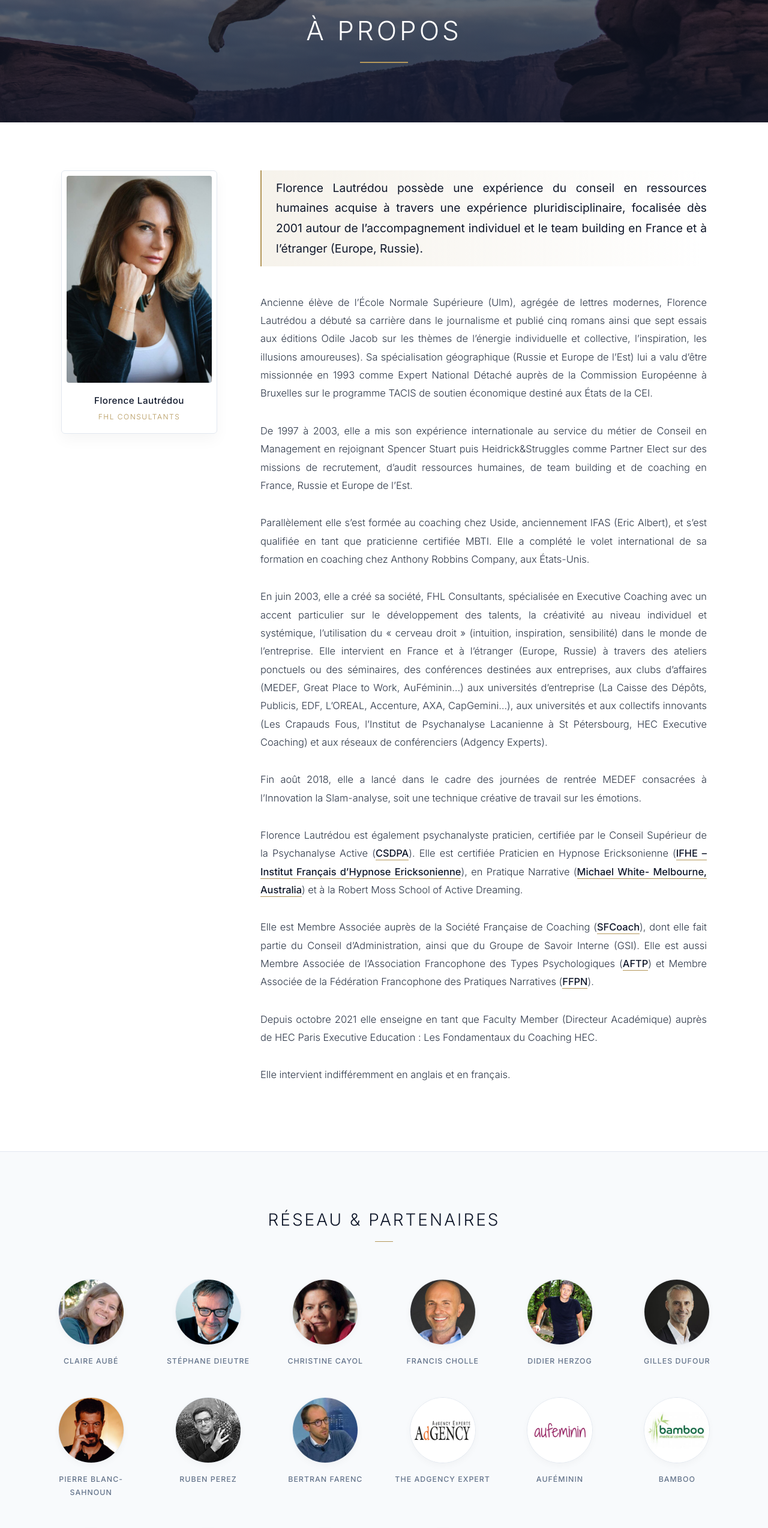
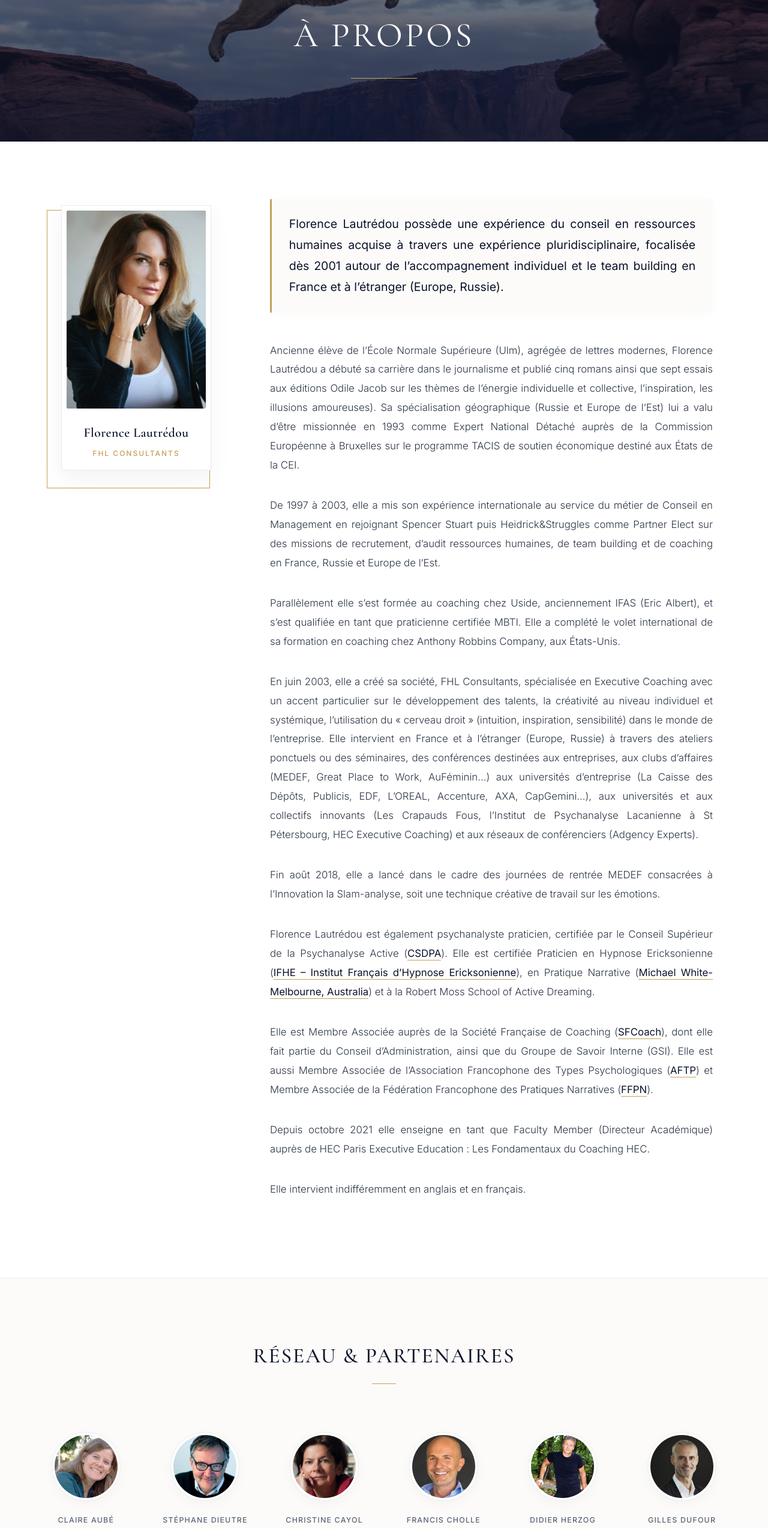
Before and after one commit to rencfa/fhl, a plain HTML site: page index.html in a window 1280 px wide. Shown: the part 100-2647 px from the top of the page at 60% size. Drawn offline with nearby package versions, Linux system fonts and the light colour scheme.

Commit message:
Add files via upload

```diff
--- a/index.html
+++ b/index.html
@@ -4,15 +4,21 @@
     <meta charset="UTF-8">
     <meta name="viewport" content="width=device-width, initial-scale=1.0">
     <title>À propos - Florence Lautrédou - FHL Consultants</title>
-    <link href="https://fonts.googleapis.com/css2?family=Inter:wght@300;400;500;600&display=swap" rel="stylesheet">
+
+    <!-- Typographies de prestige : Cormorant Garamond (Serif Establishment) + Inter (Sans-serif épuré) -->
+    <link rel="preconnect" href="https://fonts.googleapis.com">
+    <link rel="preconnect" href="https://fonts.gstatic.com" crossorigin>
+    <link href="https://fonts.googleapis.com/css2?family=Cormorant+Garamond:ital,wght@0,400;0,500;0,600;1,400&family=Inter:wght@300;400;500&display=swap" rel="stylesheet">
+
     <style>
         :root {
-            --navy-deep: #0f172a;
-            --dark-grey: #2d3748;
-            --accent-gold: #b4975a;
-            --accent-gold-light: rgba(180, 151, 90, 0.12);
-            --bg-light: #f8fafc;
-            --border-color: #e2e8f0;
+            --navy-dark: #0b132b;
+            --navy-slate: #1c2541;
+            --text-main: #2b3545;
+            --gold-accent: #c5a059;
+            --gold-light: rgba(197, 160, 89, 0.12);
+            --bg-offwhite: #fcfbf9;
+            --border-light: #e8ecef;
         }
 
         * {
@@ -24,206 +30,220 @@
         body {
             font-family: 'Inter', sans-serif;
             font-weight: 300;
-            color: var(--dark-grey);
+            color: var(--text-main);
             background-color: #ffffff;
-            line-height: 1.85;
+            line-height: 1.9;
             -webkit-font-smoothing: antialiased;
         }
 
-        @keyframes fadeIn {
-            from { opacity: 0; transform: translateY(15px); }
-            to { opacity: 1; transform: translateY(0); }
-        }
-
-        /* Hero Section */
+        /* --- HERO HEADER EDITION LUXE --- */
         .hero {
-            background-image: linear-gradient(to bottom, rgba(15, 23, 42, 0.45), rgba(15, 23, 42, 0.8)), url('FHL-APropos-short.jpg');
+            position: relative;
+            background: linear-gradient(180deg, rgba(11, 19, 43, 0.4) 0%, rgba(11, 19, 43, 0.78) 100%), url('FHL-APropos-short.jpg');
             background-size: cover;
             background-position: center;
             background-attachment: fixed;
-            height: 38vh;
-            min-height: 280px;
+            height: 42vh;
+            min-height: 320px;
             display: flex;
             align-items: center;
             justify-content: center;
             color: #ffffff;
             text-align: center;
+            overflow: hidden;
+        }
+
+        .hero-content {
+            position: relative;
+            z-index: 2;
         }
 
         .hero h1 {
-            font-size: 2.75rem;
-            font-weight: 300;
-            letter-spacing: 5px;
+            font-family: 'Cormorant Garamond', serif;
+            font-size: 3.6rem;
+            font-weight: 400;
+            letter-spacing: 4px;
             text-transform: uppercase;
-            animation: fadeIn 0.8s ease-out;
-            position: relative;
+            margin-bottom: 0.5rem;
         }
 
-        .hero h1::after {
-            content: '';
-            position: absolute;
-            bottom: -12px;
-            left: 50%;
-            transform: translateX(-50%);
-            width: 45px;
-            height: 2px;
-            background-color: var(--accent-gold);
-            transition: width 0.3s ease;
+        .hero-divider {
+            width: 60px;
+            height: 1px;
+            background: var(--gold-accent);
+            margin: 1rem auto 0 auto;
+            transition: width 0.4s ease;
         }
 
-        .hero:hover h1::after {
-            width: 80px;
+        .hero:hover .hero-divider {
+            width: 110px;
         }
 
-        /* Container principal */
-        .container {
-            max-width: 1140px;
+        /* --- LAYOUT PRINCIPAL --- */
+        .main-wrapper {
+            max-width: 1160px;
             margin: 0 auto;
-            padding: 5rem 2rem;
-            animation: fadeIn 1s ease-out;
+            padding: 6rem 2rem;
         }
 
-        /* Layout Bio */
         .bio-grid {
             display: grid;
-            grid-template-columns: 260px 1fr;
-            gap: 4.5rem;
+            grid-template-columns: 270px 1fr;
+            gap: 5.5rem;
             align-items: start;
         }
 
-        .bio-sidebar {
+        /* --- PORTRAIT CARD (EFET CADRE SUPERPOSÉ "WHAOU") --- */
+        .sticky-sidebar {
             position: sticky;
             top: 4rem;
         }
 
-        .portrait-card {
+        .portrait-frame {
             position: relative;
+            padding: 10px;
             background: #ffffff;
-            border-radius: 6px;
-            padding: 8px;
-            border: 1px solid var(--border-color);
-            box-shadow: 0 10px 25px rgba(0,0,0,0.04);
-            transition: transform 0.4s ease, box-shadow 0.4s ease;
         }
 
-        .portrait-card:hover {
-            transform: translateY(-4px);
-            box-shadow: 0 18px 35px rgba(0,0,0,0.08);
+        /* Cadre doré arrière-plan */
+        .portrait-frame::before {
+            content: '';
+            position: absolute;
+            top: 18px;
+            left: -14px;
+            width: 100%;
+            height: 100%;
+            border: 1px solid var(--gold-accent);
+            z-index: 0;
+            transition: transform 0.4s cubic-bezier(0.16, 1, 0.3, 1);
         }
 
-        .portrait-card img {
+        .portrait-frame:hover::before {
+            transform: translate(6px, -6px);
+        }
+
+        .portrait-inner {
+            position: relative;
+            z-index: 1;
+            background: #ffffff;
+            border: 1px solid var(--border-light);
+            box-shadow: 0 15px 35px rgba(0, 0, 0, 0.05);
+            padding: 8px;
+        }
+
+        .portrait-inner img {
             width: 100%;
             height: auto;
             display: block;
-            border-radius: 4px;
+            border-radius: 2px;
         }
 
-        .portrait-info {
-            padding: 1rem 0.5rem 0.5rem 0.5rem;
+        .portrait-meta {
             text-align: center;
+            padding: 1.2rem 0.5rem 0.5rem 0.5rem;
         }
 
         .portrait-name {
-            font-size: 0.95rem;
-            font-weight: 500;
-            color: var(--navy-deep);
+            font-family: 'Cormorant Garamond', serif;
+            font-size: 1.35rem;
+            font-weight: 600;
+            color: var(--navy-dark);
             letter-spacing: 0.5px;
         }
 
-        .portrait-role {
+        .portrait-title {
             font-size: 0.75rem;
-            color: var(--accent-gold);
+            font-weight: 500;
+            color: var(--gold-accent);
             text-transform: uppercase;
-            letter-spacing: 1.5px;
-            margin-top: 2px;
+            letter-spacing: 2px;
+            margin-top: 3px;
         }
 
-        /* Contenu Texte */
-        .bio-content {
-            max-width: 780px;
+        /* --- TEXTE BIO --- */
+        .bio-body {
+            max-width: 760px;
         }
 
-        .bio-content p {
+        .bio-body p {
             margin-top: 0;
-            margin-bottom: 2rem;
-            font-size: 1.025rem;
+            margin-bottom: 2.2rem;
+            font-size: 1.05rem;
             text-align: justify;
-            color: var(--dark-grey);
+            color: var(--text-main);
         }
 
-        .bio-content p.lead {
-            font-size: 1.2rem;
-            line-height: 1.75;
+        /* Chapeau Editorial */
+        .bio-body p.lead {
+            font-family: 'Inter', sans-serif;
+            font-size: 1.22rem;
+            line-height: 1.8;
             font-weight: 400;
-            color: var(--navy-deep);
-            margin-bottom: 2.8rem;
-            padding-left: 1.5rem;
-            border-left: 2px solid var(--accent-gold);
-            background: linear-gradient(to right, var(--accent-gold-light), transparent);
-            padding-top: 0.8rem;
-            padding-bottom: 0.8rem;
-            border-radius: 0 4px 4px 0;
+            color: var(--navy-dark);
+            margin-bottom: 3rem;
+            padding: 1.5rem 1.8rem;
+            background-color: var(--bg-offwhite);
+            border-left: 3px solid var(--gold-accent);
+            box-shadow: 0 4px 20px rgba(0,0,0,0.02);
         }
 
-        .bio-content a {
-            color: var(--navy-deep);
-            font-weight: 500;
+        /* Animation des liens hypertexte (Trait étirable au survol) */
+        .bio-body a {
+            color: var(--navy-dark);
+            font-weight: 400;
             text-decoration: none;
-            border-bottom: 1px solid var(--accent-gold);
-            padding-bottom: 1px;
-            transition: all 0.25s ease;
+            position: relative;
+            padding-bottom: 2px;
+            background: linear-gradient(to right, var(--gold-accent), var(--gold-accent)) no-repeat right bottom;
+            background-size: 100% 1px;
+            transition: background-size 0.35s ease, color 0.25s ease;
         }
 
-        .bio-content a:hover {
-            color: var(--accent-gold);
-            background-color: var(--accent-gold-light);
-            border-bottom-color: var(--navy-deep);
+        .bio-body a:hover {
+            color: var(--gold-accent);
+            background-position: left bottom;
+            background-size: 100% 2px;
         }
 
-        /* Section Partenaires */
-        .partners-section {
-            background-color: var(--bg-light);
-            padding: 5.5rem 2rem 7rem 2rem;
-            border-top: 1px solid var(--border-color);
+        /* --- SECTION PARTENAIRES --- */
+        .partners-wrapper {
+            background-color: var(--bg-offwhite);
+            padding: 6rem 2rem 8rem 2rem;
+            border-top: 1px solid var(--border-light);
         }
 
         .partners-header {
             text-align: center;
-            margin-bottom: 4.5rem;
+            margin-bottom: 5rem;
         }
 
         .partners-header h2 {
-            color: var(--navy-deep);
-            font-size: 1.75rem;
-            font-weight: 300;
+            font-family: 'Cormorant Garamond', serif;
+            font-size: 2.2rem;
+            font-weight: 500;
+            color: var(--navy-dark);
+            letter-spacing: 2px;
             text-transform: uppercase;
-            letter-spacing: 3px;
-            position: relative;
-            display: inline-block;
         }
 
-        .partners-header h2::after {
-            content: '';
-            position: absolute;
-            bottom: -10px;
-            left: 50%;
-            transform: translateX(-50%);
-            width: 30px;
+        .partners-header-line {
+            width: 40px;
             height: 1px;
-            background-color: var(--accent-gold);
+            background-color: var(--gold-accent);
+            margin: 0.8rem auto 0 auto;
         }
 
         .partners-grid {
-            max-width: 1140px;
+            max-width: 1160px;
             margin: 0 auto;
             display: grid;
             grid-template-columns: repeat(auto-fill, minmax(150px, 1fr));
-            gap: 3rem 2rem;
+            gap: 3.5rem 2rem;
             align-items: start;
             justify-items: center;
         }
 
-        .partner-item {
+        .partner-card {
             display: flex;
             flex-direction: column;
             align-items: center;
@@ -232,93 +252,113 @@
             cursor: pointer;
         }
 
-        .partner-image-wrapper {
-            width: 110px;
-            height: 110px;
+        .partner-avatar {
+            position: relative;
+            width: 115px;
+            height: 115px;
             border-radius: 50%;
-            overflow: hidden;
-            background-color: #ffffff;
-            border: 1px solid var(--border-color);
-            box-shadow: 0 4px 12px rgba(0,0,0,0.03);
-            margin-bottom: 1rem;
-            transition: transform 0.35s cubic-bezier(0.16, 1, 0.3, 1), box-shadow 0.35s ease, border-color 0.35s ease;
+            padding: 4px;
+            background: #ffffff;
+            border: 1px solid var(--border-light);
+            margin-bottom: 1.2rem;
+            box-shadow: 0 6px 18px rgba(0,0,0,0.03);
+            transition: all 0.4s cubic-bezier(0.16, 1, 0.3, 1);
         }
 
-        .partner-image-wrapper img {
+        .partner-avatar img {
             width: 100%;
             height: 100%;
+            border-radius: 50%;
             object-fit: cover;
+            display: block;
         }
 
-        .partner-name {
+        .partner-label {
             font-size: 0.775rem;
             font-weight: 500;
-            color: #64748b;
+            color: #5a6578;
             text-transform: uppercase;
-            letter-spacing: 1px;
+            letter-spacing: 1.2px;
             transition: color 0.3s ease;
         }
 
-        .partner-item:hover .partner-image-wrapper {
-            transform: scale(1.08) translateY(-4px);
-            box-shadow: 0 14px 28px rgba(15, 23, 42, 0.08);
-            border-color: var(--accent-gold);
+        /* Micro-interactions Partenaires */
+        .partner-card:hover .partner-avatar {
+            transform: scale(1.08) translateY(-6px);
+            border-color: var(--gold-accent);
+            box-shadow: 0 16px 32px rgba(11, 19, 43, 0.1);
         }
 
-        .partner-item:hover .partner-name {
-            color: var(--navy-deep);
+        .partner-card:hover .partner-label {
+            color: var(--navy-dark);
         }
 
+        /* --- RESPONSIVE --- */
         @media (max-width: 900px) {
             .bio-grid {
                 grid-template-columns: 1fr;
-                gap: 3rem;
+                gap: 4rem;
             }
 
-            .bio-sidebar {
+            .sticky-sidebar {
                 position: relative;
                 top: 0;
-                max-width: 240px;
+                max-width: 250px;
                 margin: 0 auto;
             }
 
             .hero h1 {
-                font-size: 2.2rem;
+                font-size: 2.6rem;
             }
         }
 
         @media (max-width: 500px) {
             .partners-grid {
                 grid-template-columns: repeat(auto-fill, minmax(120px, 1fr));
-                gap: 2rem 1rem;
+                gap: 2.5rem 1rem;
             }
 
-            .partner-image-wrapper {
-                width: 90px;
-                height: 90px;
+            .partner-avatar {
+                width: 95px;
+                height: 95px;
+            }
+
+            .bio-body p.lead {
+                font-size: 1.1rem;
+                padding: 1.2rem;
             }
         }
     </style>
 </head>
 <body>
 
+    <!-- Header / Hero -->
     <header class="hero">
-        <h1>À propos</h1>
+        <div class="hero-content">
+            <h1>À propos</h1>
+            <div class="hero-divider"></div>
+        </div>
     </header>
 
-    <main class="container">
+    <!-- Content Area -->
+    <main class="main-wrapper">
         <section class="bio-grid">
-            <aside class="bio-sidebar">
-                <div class="portrait-card">
-                    <img src="Florence-1.jpeg" alt="Florence Lautrédou">
-                    <div class="portrait-info">
-                        <div class="portrait-name">Florence Lautrédou</div>
-                        <div class="portrait-role">FHL Consultants</div>
+
+            <!-- Sidebar Sticky (Portrait avec double cadre Or) -->
+            <aside class="sticky-sidebar">
+                <div class="portrait-frame">
+                    <div class="portrait-inner">
+                        <img src="Florence-1.jpeg" alt="Florence Lautrédou">
+                        <div class="portrait-meta">
+                            <div class="portrait-name">Florence Lautrédou</div>
+                            <div class="portrait-title">FHL Consultants</div>
+                        </div>
                     </div>
                 </div>
             </aside>
 
-            <div class="bio-content">
+            <!-- Texte Original Intégral -->
+            <article class="bio-body">
                 <p class="lead">Florence Lautrédou possède une expérience du conseil en ressources humaines acquise à travers une expérience pluridisciplinaire, focalisée dès 2001 autour de l’accompagnement individuel et le team building en France et à l’étranger (Europe, Russie).</p>
 
                 <p>Ancienne élève de l’École Normale Supérieure (Ulm), agrégée de lettres modernes, Florence Lautrédou a débuté sa carrière dans le journalisme et publié cinq romans ainsi que sept essais aux éditions Odile Jacob sur les thèmes de l’énergie individuelle et collective, l’inspiration, les illusions amoureuses). Sa spécialisation géographique (Russie et Europe de l’Est) lui a valu d’être missionnée en 1993 comme Expert National Détaché auprès de la Commission Européenne à Bruxelles sur le programme TACIS de soutien économique destiné aux États de la CEI.</p>
@@ -338,79 +378,80 @@
                 <p>Depuis octobre 2021 elle enseigne en tant que Faculty Member (Directeur Académique) auprès de HEC Paris Executive Education : Les Fondamentaux du Coaching HEC.</p>
 
                 <p>Elle intervient indifféremment en anglais et en français.</p>
-            </div>
+            </article>
         </section>
     </main>
 
-    <!-- Partenaires dans l'ordre exact de la capture d'origine (de haut en bas) -->
-    <section class="partners-section">
+    <!-- Partenaires & Réseau (Ordre Exact de la Capture) -->
+    <section class="partners-wrapper">
         <div class="partners-header">
             <h2>Réseau & Partenaires</h2>
+            <div class="partners-header-line"></div>
         </div>
         <div class="partners-grid">
-            <div class="partner-item">
-                <div class="partner-image-wrapper"><img src="ClaireAube.jpg" alt="Claire Aubé"></div>
-                <span class="partner-name">Claire Aubé</span>
+            <div class="partner-card">
+                <div class="partner-avatar"><img src="ClaireAube.jpg" alt="Claire Aubé"></div>
+                <span class="partner-label">Claire Aubé</span>
             </div>
-            <div class="partner-item">
-                <div class="partner-image-wrapper"><img src="StephaneDieutre.jpg" alt="Stéphane Dieutre"></div>
-                <span class="partner-name">Stéphane Dieutre</span>
+            <div class="partner-card">
+                <div class="partner-avatar"><img src="StephaneDieutre.jpg" alt="Stéphane Dieutre"></div>
+                <span class="partner-label">Stéphane Dieutre</span>
             </div>
-            <div class="partner-item">
-                <div class="partner-image-wrapper"><img src="ChristineCayol.jpg" alt="Christine Cayol"></div>
-                <span class="partner-name">Christine Cayol</span>
+            <div class="partner-card">
+                <div class="partner-avatar"><img src="ChristineCayol.jpg" alt="Christine Cayol"></div>
+                <span class="partner-label">Christine Cayol</span>
             </div>
-            <div class="partner-item">
-                <div class="partner-image-wrapper"><img src="FrancisCholle.jpg" alt="Francis Cholle"></div>
-                <span class="partner-name">Francis Cholle</span>
+            <div class="partner-card">
+                <div class="partner-avatar"><img src="FrancisCholle.jpg" alt="Francis Cholle"></div>
+                <span class="partner-label">Francis Cholle</span>
             </div>
-            <div class="partner-item">
-                <div class="partner-image-wrapper"><img src="DidierHerzog.jpg" alt="Didier Herzog"></div>
-                <span class="partner-name">Didier Herzog</span>
+            <div class="partner-card">
+                <div class="partner-avatar"><img src="DidierHerzog.jpg" alt="Didier Herzog"></div>
+                <span class="partner-label">Didier Herzog</span>
             </div>
-            <div class="partner-item">
-                <div class="partner-image-wrapper"><img src="GillesDufour.jpg" alt="Gilles Dufour"></div>
-                <span class="partner-name">Gilles Dufour</span>
+            <div class="partner-card">
+                <div class="partner-avatar"><img src="GillesDufour.jpg" alt="Gilles Dufour"></div>
+                <span class="partner-label">Gilles Dufour</span>
             </div>
-            <div class="partner-item">
-                <div class="partner-image-wrapper"><img src="PierreBlanc-Sahnoun.jpg" alt="Pierre Blanc-Sahnoun"></div>
-                <span class="partner-name">Pierre Blanc-Sahnoun</span>
+            <div class="partner-card">
+                <div class="partner-avatar"><img src="PierreBlanc-Sahnoun.jpg" alt="Pierre Blanc-Sahnoun"></div>
+                <span class="partner-label">Pierre Blanc-Sahnoun</span>
             </div>
-            <div class="partner-item">
-                <div class="partner-image-wrapper"><img src="RubenPerez.jpg" alt="Ruben Perez"></div>
-                <span class="partner-name">Ruben Perez</span>
+            <div class="partner-card">
+                <div class="partner-avatar"><img src="RubenPerez.jpg" alt="Ruben Perez"></div>
+                <span class="partner-label">Ruben Perez</span>
             </div>
-            <div class="partner-item">
-                <div class="partner-image-wrapper"><img src="BertranFarenc.jpg" alt="Bertran Farenc"></div>
-                <span class="partner-name">Bertran Farenc</span>
+            <div class="partner-card">
+                <div class="partner-avatar"><img src="BertranFarenc.jpg" alt="Bertran Farenc"></div>
+                <span class="partner-label">Bertran Farenc</span>
             </div>
-            <div class="partner-item">
-                <div class="partner-image-wrapper"><img src="TheAdgencyExpert.jpg" alt="The Adgency Expert"></div>
-                <span class="partner-name">The Adgency Expert</span>
+            <div class="partner-card">
+                <div class="partner-avatar"><img src="TheAdgencyExpert.jpg" alt="The Adgency Expert"></div>
+                <span class="partner-label">The Adgency Expert</span>
             </div>
-            <div class="partner-item">
-                <div class="partner-image-wrapper"><img src="AuFeminin.jpg" alt="AuFéminin"></div>
-                <span class="partner-name">AuFéminin</span>
+            <div class="partner-card">
+                <div class="partner-avatar"><img src="AuFeminin.jpg" alt="AuFéminin"></div>
+                <span class="partner-label">AuFéminin</span>
             </div>
-            <div class="partner-item">
-                <div class="partner-image-wrapper"><img src="Bamboo.jpeg" alt="Bamboo"></div>
-                <span class="partner-name">Bamboo</span>
+            <div class="partner-card">
+                <div class="partner-avatar"><img src="Bamboo.jpeg" alt="Bamboo"></div>
+                <span class="partner-label">Bamboo</span>
             </div>
-            <div class="partner-item">
-                <div class="partner-image-wrapper"><img src="GreatPlaceToWork.jpg" alt="Great Place To Work"></div>
-                <span class="partner-name">Great Place To Work</span>
+            <div class="partner-card">
+                <div class="partner-avatar"><img src="GreatPlaceToWork.jpg" alt="Great Place To Work"></div>
+                <span class="partner-label">Great Place To Work</span>
             </div>
-            <div class="partner-item">
-                <div class="partner-image-wrapper"><img src="HRspeaks.jpg" alt="HR Speaks"></div>
-                <span class="partner-name">HR Speaks</span>
+            <div class="partner-card">
+                <div class="partner-avatar"><img src="HRspeaks.jpg" alt="HR Speaks"></div>
+                <span class="partner-label">HR Speaks</span>
             </div>
-            <div class="partner-item">
-                <div class="partner-image-wrapper"><img src="Pegasus.jpg" alt="Pegasus"></div>
-                <span class="partner-name">Pegasus</span>
+            <div class="partner-card">
+                <div class="partner-avatar"><img src="Pegasus.jpg" alt="Pegasus"></div>
+                <span class="partner-label">Pegasus</span>
             </div>
-            <div class="partner-item">
-                <div class="partner-image-wrapper"><img src="Simundia.jpg" alt="Simundia"></div>
-                <span class="partner-name">Simundia</span>
+            <div class="partner-card">
+                <div class="partner-avatar"><img src="Simundia.jpg" alt="Simundia"></div>
+                <span class="partner-label">Simundia</span>
             </div>
         </div>
     </section>
```
